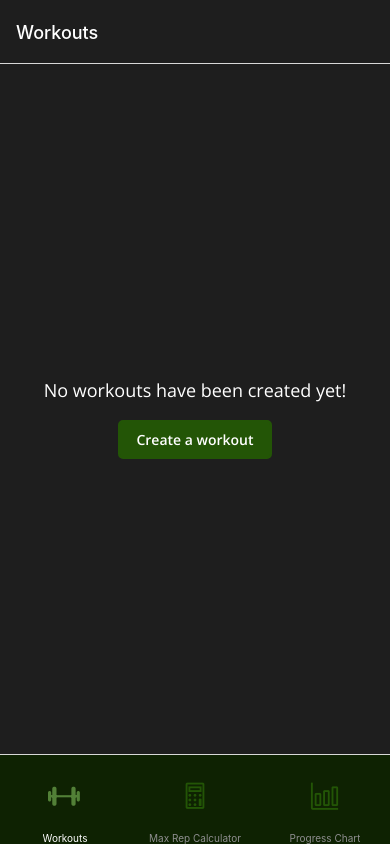
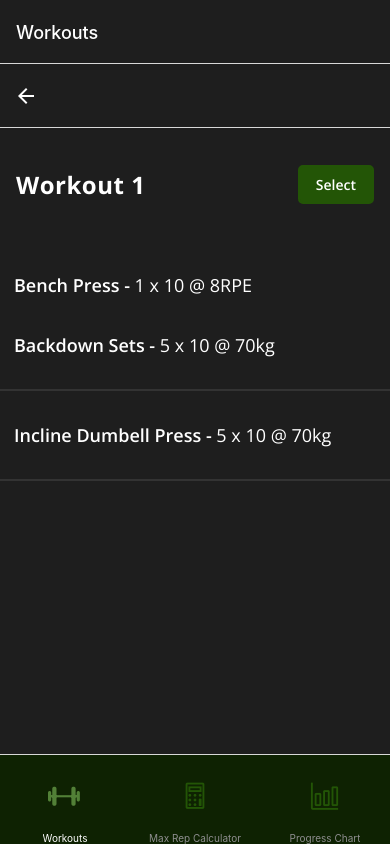
Before and after one commit to DonUggioni/strongfy-app, a React Native app: screen /PreviewModal in a window 390 px wide. Built offline with nearby package versions, Linux system fonts and the light colour scheme.

Commit message:
Work on preview modal and data structure

```diff
--- a/App.js
+++ b/App.js
@@ -8,9 +8,11 @@ import { useFonts } from 'expo-font';
 import { Ionicons } from '@expo/vector-icons';
 import LoginScreen from './screens/UserCredentials/LoginScreen';
 import SignUpScreen from './screens/UserCredentials/SignUpScreen';
-import WorkOutsScreen from './screens/WorkOutsScreen';
+import WorkoutsScreen from './screens/WorkoutsScreen';
 import RepMaxCalculator from './screens/RepMaxCalculator';
 import ProgressChart from './screens/ProgressChart';
+import WorkoutSelectionScreen from './screens/WorkoutSelectionScreen';
+import PreviewModal from './components/PreviewModal';
 
 const Stack = createStackNavigator();
 const Tab = createBottomTabNavigator();
@@ -41,6 +43,33 @@ export default function App() {
     );
   }
 
+  function TrainingOptionsStack() {
+    return (
+      <Stack.Navigator
+        screenOptions={{
+          headerStyle: { backgroundColor: GlobalStyles.colors.background },
+          headerTintColor: 'white',
+        }}
+      >
+        <Stack.Screen
+          name='WorkoutsScreen'
+          component={WorkoutsScreen}
+          options={{ headerShown: false }}
+        />
+        <Stack.Screen
+          name='WorkoutSelection'
+          component={WorkoutSelectionScreen}
+          options={{ headerShown: false, title: 'Workouts' }}
+        />
+        <Stack.Screen
+          name='PreviewModal'
+          component={PreviewModal}
+          options={{ presentation: 'modal', title: false }}
+        />
+      </Stack.Navigator>
+    );
+  }
+
   function AppNavigation() {
     return (
       <NavigationContainer>
@@ -58,7 +87,7 @@ export default function App() {
         >
           <Tab.Screen
             name='Workouts'
-            component={WorkOutsScreen}
+            component={TrainingOptionsStack}
             options={{
               title: 'Workouts',
               tabBarIcon: ({ focused }) => {
--- a/components/AuthContent.jsx
+++ b/components/AuthContent.jsx
@@ -2,7 +2,7 @@ import React from 'react';
 import { Image, StyleSheet, Text, View } from 'react-native';
 import { GlobalStyles } from '../constants/styles';
 import LoginButton from './UI/buttons/LoginButton';
-import Title from './UI/Title';
+import Title from './UI/text/Title';
 import FlatButton from './UI/buttons/FlatButton';
 import { useNavigation } from '@react-navigation/native';
 
--- a/components/BlockOptionsModal.jsx
+++ b/components/BlockOptionsModal.jsx
@@ -1,9 +1,10 @@
 import React, { useState } from 'react';
 import { FlatList, Modal, SafeAreaView, StyleSheet, View } from 'react-native';
+import { useNavigation } from '@react-navigation/native';
 import { GlobalStyles } from '../constants/styles';
 import Button from './UI/buttons/Button';
 import SelectButton from './UI/buttons/SelectButton';
-import StyledText from './UI/StyledText';
+import StyledText from './UI/text/StyledText';
 
 const trainingData = [
   {
@@ -41,6 +42,7 @@ const daysData = [
 ];
 
 function BlockOptionsModal({ visible, onCancel }) {
+  const navigation = useNavigation();
   const [selectedTrainingData, setSelectedTrainingData] = useState({});
   const [selectedDaysData, setSelectedDaysData] = useState({});
 
@@ -69,6 +71,10 @@ function BlockOptionsModal({ visible, onCancel }) {
         {item.days}
       </SelectButton>
     );
+  }
+
+  function confirmHandler() {
+    navigation.replace('WorkoutSelection');
   }
 
   return (
@@ -103,7 +109,9 @@ function BlockOptionsModal({ visible, onCancel }) {
           </View>
           <View style={styles.buttonsContainer}>
             <View style={styles.buttonContainer}>
-              <Button type='full'>Confirm</Button>
+              <Button type='full' onPress={confirmHandler}>
+                Confirm
+              </Button>
             </View>
             <View style={styles.buttonContainer}>
               <Button onPress={onCancel} type='flat'>
--- a/components/NoWorkouts.jsx
+++ b/components/NoWorkouts.jsx
@@ -3,23 +3,23 @@ import { StyleSheet, View } from 'react-native';
 import { GlobalStyles } from '../constants/styles';
 import BlockOptionsModal from './BlockOptionsModal';
 import Button from './UI/buttons/Button';
-import StyledText from './UI/StyledText';
+import StyledText from './UI/text/StyledText';
 
 function NoWorkouts() {
   const [modalIsVisible, setModalIsVisible] = useState(false);
 
-  function openModal() {
+  function modalHandler() {
     setModalIsVisible(() => !modalIsVisible);
   }
   return (
     <>
       <View style={styles.rootContainer}>
         <StyledText>No workouts have been created yet!</StyledText>
-        <Button type={'full'} onPress={openModal}>
+        <Button type={'full'} onPress={modalHandler}>
           Create a workout
         </Button>
       </View>
-      <BlockOptionsModal onCancel={openModal} visible={modalIsVisible} />
+      <BlockOptionsModal onCancel={modalHandler} visible={modalIsVisible} />
     </>
   );
 }
--- /dev/null
+++ b/components/PreviewModal.jsx
@@ -0,0 +1,22 @@
+import React from 'react';
+import { StyleSheet, View } from 'react-native';
+import { GlobalStyles } from '../constants/styles';
+import Exercise from './exercises/Exercise';
+
+function PreviewModal() {
+  return (
+    <View style={styles.rootContainer}>
+      <Exercise exerciseName='Bench Press' />
+      <Exercise />
+    </View>
+  );
+}
+
+export default PreviewModal;
+
+const styles = StyleSheet.create({
+  rootContainer: {
+    flex: 1,
+    backgroundColor: GlobalStyles.colors.background,
+  },
+});
--- /dev/null
+++ b/components/SelectWorkout.jsx
@@ -0,0 +1,52 @@
+import React from 'react';
+import { StyleSheet, View } from 'react-native';
+import { GlobalStyles } from '../constants/styles';
+import Button from './UI/buttons/Button';
+import Title from './UI/text/Title';
+
+function SelectWorkout({ name, onSelect, onShowPreview }) {
+  return (
+    <View style={styles.rootContainer}>
+      <View style={styles.innerContainer}>
+        <Title style={styles.title}>{name}</Title>
+        <View style={styles.buttonsContainer}>
+          <View style={styles.button}>
+            <Button type='flat' onPress={onShowPreview}>
+              Preview
+            </Button>
+          </View>
+          <View style={styles.button}>
+            <Button type='full' onPress={onSelect}>
+              Select
+            </Button>
+          </View>
+        </View>
+      </View>
+    </View>
+  );
+}
+
+export default SelectWorkout;
+
+const styles = StyleSheet.create({
+  rootContainer: {
+    backgroundColor: GlobalStyles.colors.background,
+    padding: 28,
+    borderBottomWidth: 1,
+    borderBottomColor: GlobalStyles.colors.gray500,
+  },
+  innerContainer: {
+    flexDirection: 'row',
+    alignItems: 'center',
+    justifyContent: 'space-between',
+  },
+  buttonsContainer: {
+    flexDirection: 'row',
+  },
+  button: {
+    marginLeft: 12,
+  },
+  title: {
+    fontFamily: 'open-sans-semi-bold',
+  },
+});
--- /dev/null
+++ b/components/exercises/Exercise.jsx
@@ -0,0 +1,79 @@
+import React from 'react';
+import { StyleSheet, View } from 'react-native';
+import { GlobalStyles } from '../../constants/styles';
+import Button from '../UI/buttons/Button';
+import StyledText from '../UI/text/StyledText';
+import Title from '../UI/text/Title';
+
+function Exercise({ workoutName, exerciseName, sets, reps, rpe, selected }) {
+  const isPrimary =
+    exerciseName === 'Bench Press' ||
+    exerciseName === 'Squat' ||
+    exerciseName === 'Deadlift';
+
+  if (!isPrimary) {
+    return (
+      <View style={styles.rootContainer}>
+        <View style={styles.innerContainer}>
+          <View style={styles.setsContainer}>
+            <Title style={styles.title}>Incline Dumbell Press - </Title>
+            <StyledText>5 x 10 @ 70kg</StyledText>
+          </View>
+        </View>
+      </View>
+    );
+  }
+
+  return (
+    <View style={styles.rootContainer}>
+      <View style={styles.headerContainer}>
+        <Title style={styles.header}>Workout 1</Title>
+        <Button type='full'>Select</Button>
+      </View>
+      <View style={styles.innerContainer}>
+        <View style={styles.setsContainer}>
+          <Title style={styles.title}>Bench Press - </Title>
+          <StyledText>1 x 10 @ 8RPE</StyledText>
+        </View>
+        <View style={styles.setsContainer}>
+          <Title style={styles.title}>Backdown Sets - </Title>
+          <StyledText>5 x 10 @ 70kg</StyledText>
+        </View>
+      </View>
+    </View>
+  );
+}
+
+export default Exercise;
+
+const styles = StyleSheet.create({
+  rootContainer: {
+    backgroundColor: GlobalStyles.colors.background,
+  },
+  innerContainer: {
+    padding: 14,
+    borderBottomWidth: 2,
+    borderBottomColor: GlobalStyles.colors.gray500,
+  },
+  headerContainer: {
+    padding: 16,
+    flexDirection: 'row',
+    alignItems: 'center',
+    justifyContent: 'space-between',
+  },
+  header: {
+    fontSize: 24,
+    fontFamily: 'open-sans-bold',
+    letterSpacing: 0.5,
+    marginVertical: 24,
+    textAlign: 'left',
+  },
+  title: {
+    textAlign: 'left',
+    fontFamily: 'open-sans-semi-bold',
+  },
+  setsContainer: {
+    flexDirection: 'row',
+    alignItems: 'center',
+  },
+});
--- a/data/Data.js
+++ b/data/Data.js
@@ -1,6 +1,4 @@
 export const WORKOUT_DATA = [
-  {
-    workout: [
   {
     type: 'hypertrophy',
     title: 'Workout 1',
@@ -8,16 +6,20 @@ export const WORKOUT_DATA = [
     workoutNumber: 1,
     id: 'hw1',
     week: 1,
-        dayOne: [
+    workouts: [
       {
-            mainExercise: {
+        workout: [
+          {
+            day: 'Day 1',
+            isComplete: false,
+          },
+          {
             name: 'Squat',
             sets: 1,
             rpe: 8,
             backdownSets: 4,
             reps: 10,
           },
-            secondaryExercises: [
           {
             name: 'Leg Press',
             sets: 4,
@@ -48,11 +50,13 @@ export const WORKOUT_DATA = [
   },
   {
     type: 'strength',
-        title: 'Workout 1',
+    title: 'Workout 2',
     daysPerWeek: 5,
     workoutNumber: 1,
-        id: 'hw1',
+    id: 'sw1',
     week: 1,
+    workout: [
+      {
         dayOne: [
           {
             mainExercise: {
@@ -66,19 +70,19 @@ export const WORKOUT_DATA = [
               {
                 name: 'Leg Press',
                 sets: 4,
-                reps: '8 -10',
+                reps: '8-10',
                 weigth: 0,
               },
               {
                 name: 'Leg Extensions',
                 sets: 4,
-                reps: '8 -10',
+                reps: '8-10',
                 weight: 0,
               },
               {
                 name: 'Leg Curls',
                 sets: 4,
-                reps: '8 -10',
+                reps: '8-10',
                 weight: 0,
               },
               {
--- a/screens/WorkOutsScreen.jsx
+++ b/screens/WorkOutsScreen.jsx
@@ -3,10 +3,10 @@ import { StyleSheet, Text, View } from 'react-native';
 import NoWorkouts from '../components/NoWorkouts';
 import { GlobalStyles } from '../constants/styles';
 
-function WorkOutsScreen() {
-  const [workouts, setWorkouts] = useState(false);
+function WorkoutsScreen() {
+  const [workouts, setWorkouts] = useState([]);
 
-  if (!workouts) {
+  if (workouts.length === 0) {
     return <NoWorkouts />;
   }
 
@@ -17,7 +17,7 @@ function WorkOutsScreen() {
   );
 }
 
-export default WorkOutsScreen;
+export default WorkoutsScreen;
 
 const styles = StyleSheet.create({
   rootContainer: {
--- /dev/null
+++ b/screens/WorkoutSelectionScreen.jsx
@@ -0,0 +1,49 @@
+import React from 'react';
+import { FlatList, StyleSheet, View } from 'react-native';
+import SelectWorkout from '../components/SelectWorkout';
+import { GlobalStyles } from '../constants/styles';
+import { WORKOUT_DATA } from '../data/Data';
+
+function WorkoutSelectionScreen({ navigation }) {
+  const filteredWorkouts = WORKOUT_DATA.filter(
+    (item) => item.type === 'hypertrophy'
+  );
+  console.log(
+    filteredWorkouts
+      .flatMap((item) => item.workouts)
+      .flatMap((item) => item.workout)
+  );
+
+  function previewHandler(item) {
+    navigation.navigate('PreviewModal');
+  }
+
+  function selectHandler() {
+    navigation.replace('WorkoutsScreen');
+  }
+
+  return (
+    <View style={styles.rootContainer}>
+      <FlatList
+        data={WORKOUT_DATA}
+        renderItem={({ item }) => (
+          <SelectWorkout
+            name={item.title}
+            onSelect={selectHandler}
+            onShowPreview={() => previewHandler(item)}
+          />
+        )}
+        keyExtractor={(item) => item.id}
+      />
+    </View>
+  );
+}
+
+export default WorkoutSelectionScreen;
+
+const styles = StyleSheet.create({
+  rootContainer: {
+    backgroundColor: GlobalStyles.colors.background,
+    flex: 1,
+  },
+});
```
Also changed, not shown: components/UI/text/StyledText.jsx (renamed from components/UI/StyledText.jsx), components/UI/text/Title.jsx (renamed from components/UI/Title.jsx). Lines whose indentation alone changed are shown as unchanged.
